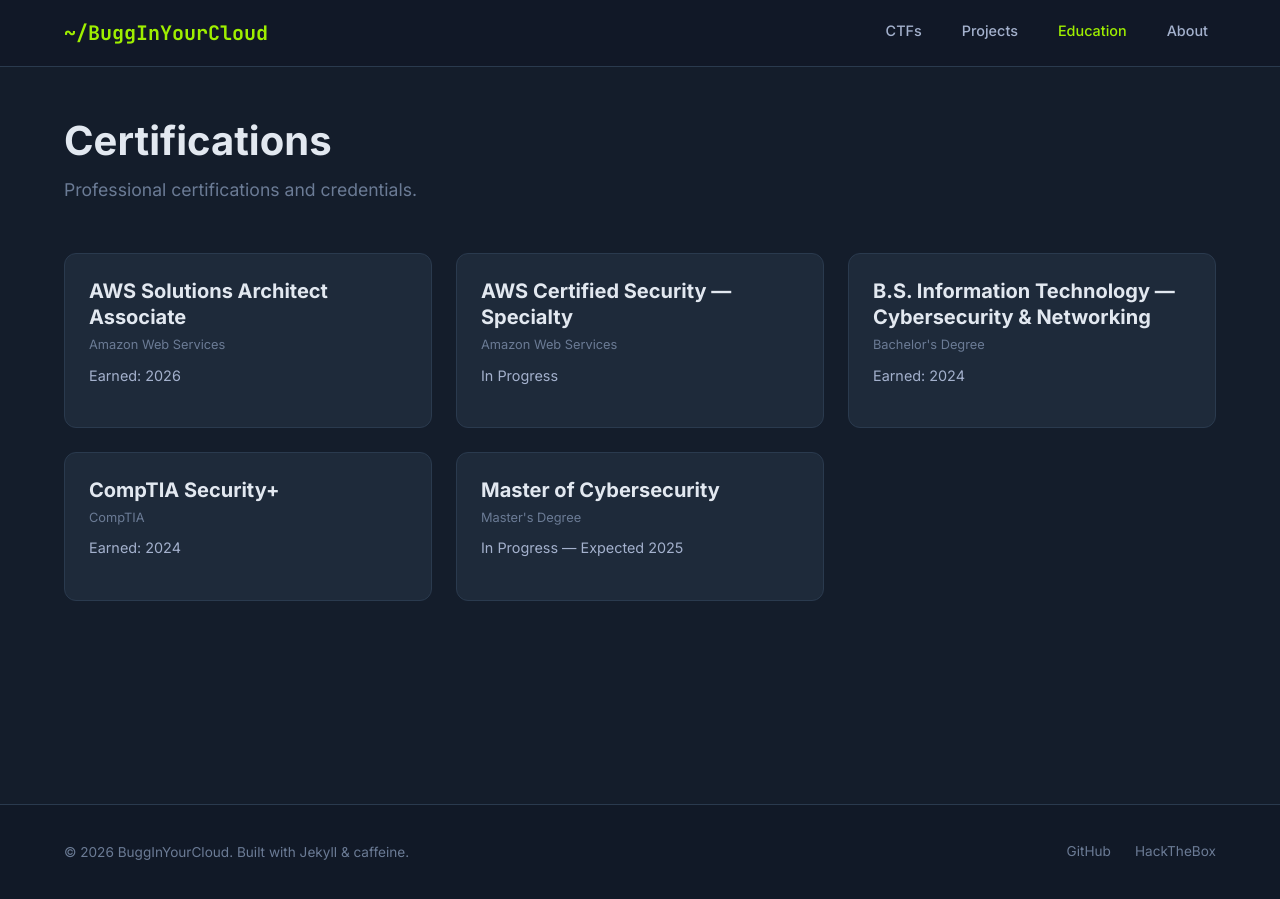
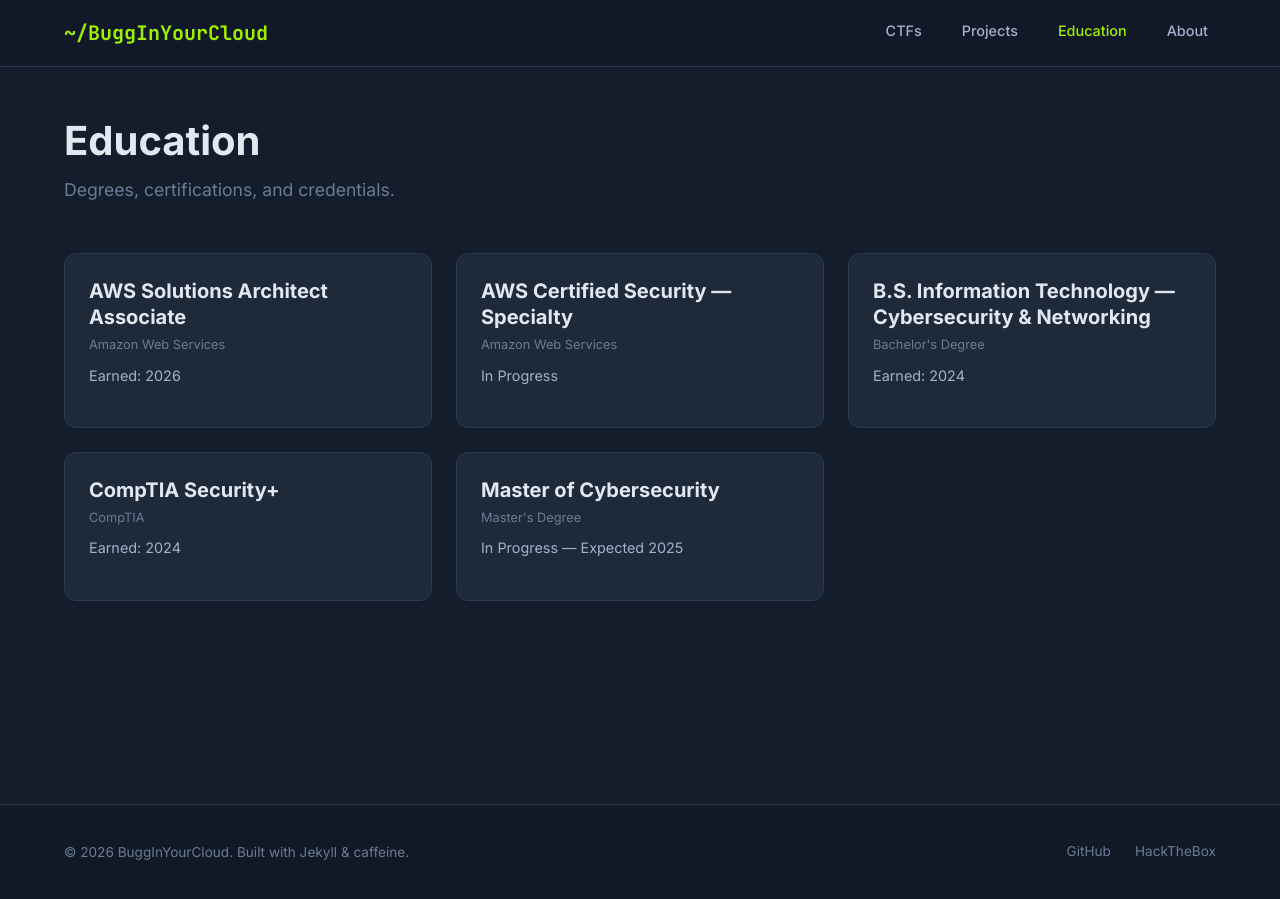
Before and after one commit to BuggInYourCloud/BuggInYourCloud.github.io, a Jekyll site: the page built from pages/certs.html, in a window 1280 px wide. Built offline with Jekyll 4.4.1, drawn with Linux system fonts in a browser that asks for light colours.

Commit message:
Rename Certs page to Education

```diff
--- a/pages/certs.html
+++ b/pages/certs.html
@@ -1,6 +1,6 @@
 ---
-title: "Certifications"
-subtitle: "Professional certifications and credentials."
+title: "Education"
+subtitle: "Degrees, certifications, and credentials."
 permalink: /certs/
 ---
 
@@ -16,5 +16,5 @@
 </div>
 
 {% if site.certs.size == 0 %}
-<p class="empty-state">Certifications coming soon.</p>
+<p class="empty-state">Education details coming soon.</p>
 {% endif %}
```
